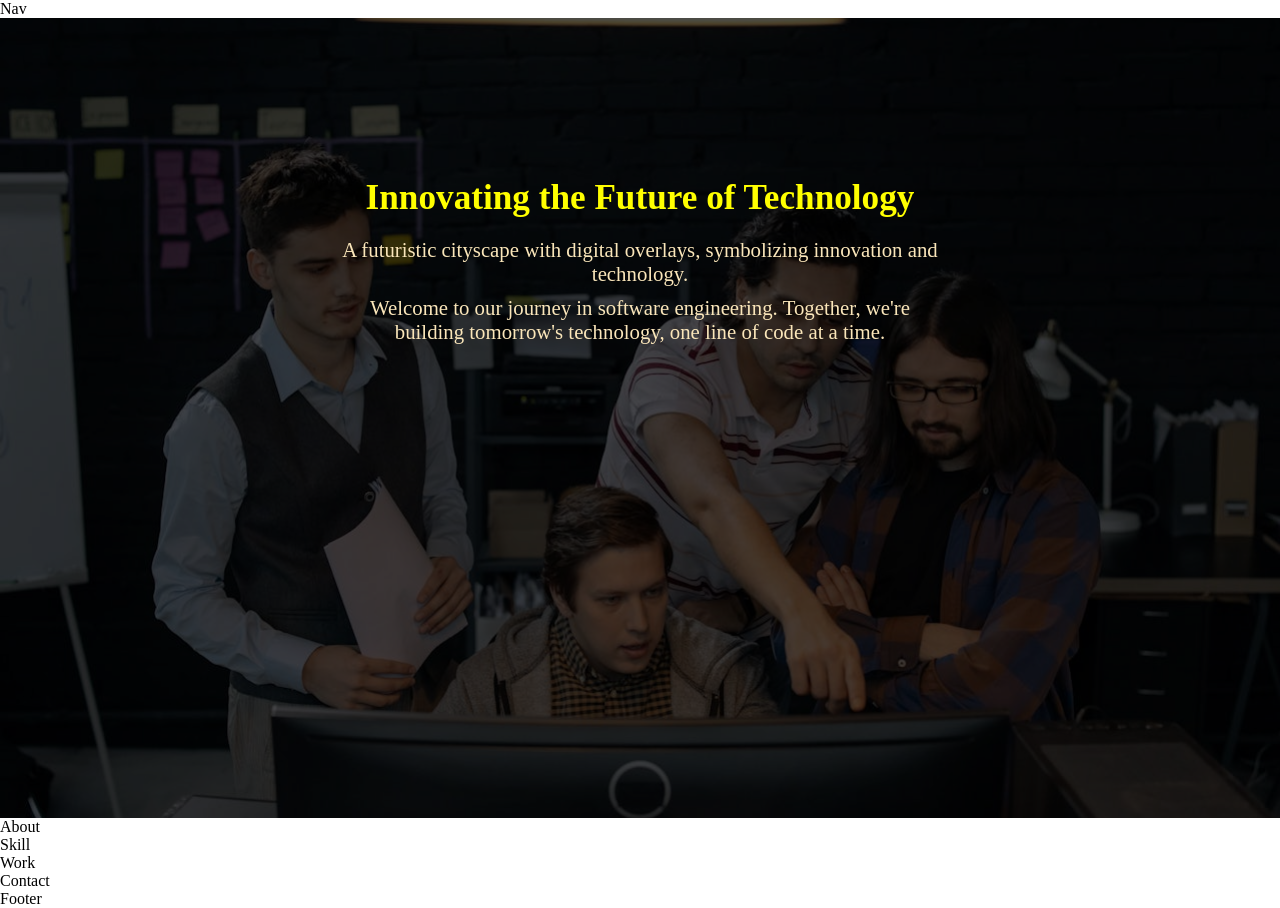
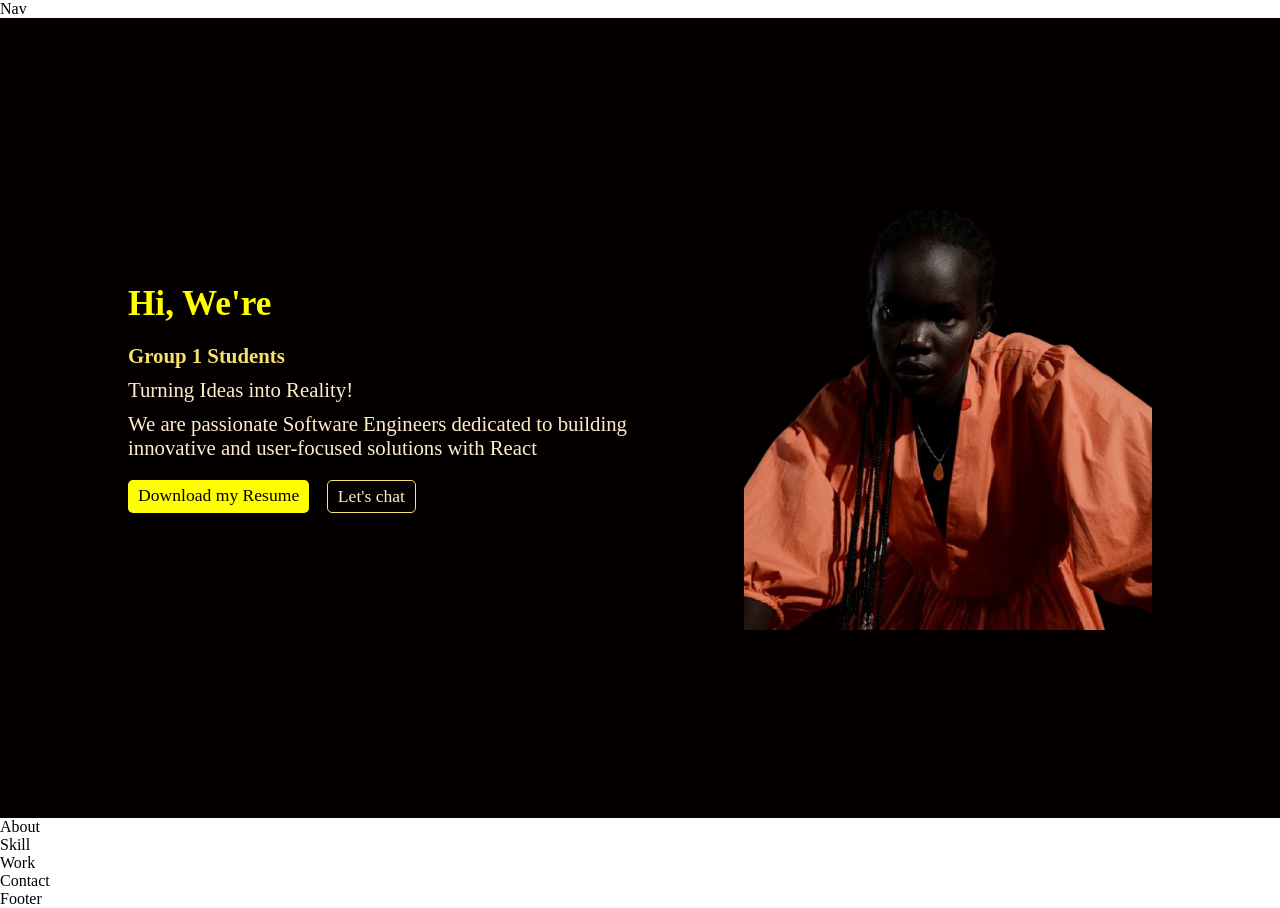
Before and after one commit to PtechNig/portfolio, a React (Vite) app: page / in a window 1280 px wide. Built offline with nearby package versions, Linux system fonts and the light colour scheme; a web font is replaced by a local one.

Commit message:
hero content changed

```diff
--- a/src/components/Hero/Hero.css
+++ b/src/components/Hero/Hero.css
@@ -1,50 +1,67 @@
-
-.slide-container {
-    width: 100%;
-    height: 100vh;
-    overflow: hidden;
+.hero-wrapper{
+  width: 100%;
+  height: 100vh;
+  overflow: hidden;
+  background-color: rgb(5, 0, 0);
+}
+.hero-container {
+  width: 80%;
+  margin: 0 auto;
+  display: flex;
+  justify-content: space-between;
+  align-items: center;
+  gap: 40px;
   }
 
-  .hero-container {
-    position: relative;
-    text-align: center;
-    color: white;
-  }
-
-  .hero-container img {
-    max-height: 100vh;
-    object-fit: cover;
-  }
-
-  .content {
-    position: absolute;
-    top: 0;
-    left: 0;
-    background-color: rgba(0, 0, 0, 0.7);
-    width: 100%;
-    height: 100vh;
-  }
-
-.text {
-    padding: 10px 20px;
-    border-radius: 5px;
-    text-align: center;
-    width: 50%;
-    position: absolute;
-    top: 0;
-    left: 50%;
-    transform: translateX(-50%);
-}
-
-.content h2{
+.hero-content h1{
     color: yellow;
     font-size: 2.2rem;
     padding-bottom: 10px;
     margin-top: 25%;
 }
 
-.content p{
-    color: rgb(250, 230, 186);
+.hero-content p{
+    color: rgb(255, 238, 203);
     font-size: 1.3rem;
     margin-top: 10px;
 }
+
+strong{
+  color: rgb(247, 226, 108);
+}
+
+.btn{
+  display: flex;
+  justify-content: space-between;
+  width: 50%;
+  margin-top: 20px;
+  font-size: 1.1rem;
+}
+
+.btn .resume{
+  background-color: yellow;
+  color:  rgb(5, 0, 0) ;
+  padding: 5px 10px;
+  border-radius: 5px;
+  transition: 0.5s;
+}
+
+.btn .resume:hover{
+  background-color: rgb(247, 226, 108);
+  transform: scale(0.98);
+}
+
+.btn .chat{
+  border: 1px solid rgb(247, 226, 108);
+  padding: 5px 10px;
+  border-radius: 5px;
+  color: rgb(255, 238, 203);
+  transition: 0.5s;
+}
+
+
+.btn .chat:hover{
+  background-color: rgb(247, 226, 108);
+  color: rgb(5, 0, 0);
+  transform: scale(0.98);
+}
--- a/src/components/Hero/Hero.jsx
+++ b/src/components/Hero/Hero.jsx
@@ -1,65 +1,53 @@
-import 'react-slideshow-image/dist/styles.css'
-import { Slide } from 'react-slideshow-image'
+import { motion } from 'framer-motion';
 import './Hero.css'
 
-const fadeImages = [
-  {
-    url: '/assets/image-1.jpg',
-    caption: 'Innovating the Future of Technology',
-    title: 'A futuristic cityscape with digital overlays, symbolizing innovation and technology.',
-    paragraphy: "Welcome to our journey in software engineering. Together, we're building tomorrow's technology, one line of code at a time."
-  },
-  {
-    url: '/assets/image-2.jpg',
-    caption: 'Collaboration is Key',
-    title: 'A diverse group of students working together on laptops, surrounded by whiteboards with brainstorming ideas.',
-    paragraphy: "Teamwork and creativity drive us forward. This is where ideas become solutions."
-  },
-  {
-    url: '/assets/image-3.jpg',
-    caption: 'Learning, Building, Growing',
-    title: 'A symbolic image of a seedling growing into a tree with binary code integrated into the branchesA symbolic image of a seedling growing into a tree with binary code integrated into the branches.',
-    paragraphy: "From coding basics to advanced problem-solving, we are growing as engineers with every project."
-  },
-
-  {
-    url: '/assets/image-4.jpg',
-    caption: 'Our First Steps in Engineering',
-    title: 'A keyboard with the "Enter" key highlighted, representing taking the first step.',
-    paragraphy: "This is our first project, the start of something extraordinary. The future is ours to create."
-  }
-];
 
 
 const Hero = () => {
 
+  const boxVariants = {
+    hidden: { opacity: 0, x: -300 },
+    visible: { opacity: 1, x: 0 },
+  };
+
+
+  const imageVariants = {
+    hidden: { opacity: 0, y: -300 },
+    visible: { opacity: 1, y: 0 },
+  };
 
   return (
-    <div className="slide-container">
-      <Slide
-        duration={10000}
-        transitionDuration={1000}
-        autoplay={true}
-        infinite={true}
-        arrows={false}
-        indicators={false}
+    <div className='hero-wrapper'>
+            <div className="hero-container">
+        <motion.div className='hero-content'
 
-      >
-        {fadeImages.map((fadeImage, index) => (
-          <div className='hero-container' key={index}>
-            <img style={{ width: '100%' }} src={fadeImage.url} />
-            <div className='content'>
+        variants={boxVariants}
+        initial="hidden"
+        animate="visible"
+        transition={{ duration: 0.8 }}
 
-              <div
-              className='text'>
-                <h2>{fadeImage.caption}</h2>
-                <p>{fadeImage.title}</p>
-                <p>{fadeImage.paragraphy}</p>
-              </div>
-            </div>
-          </div>
-        ))}
-      </Slide>
+        >
+            <h1>Hi, We're </h1>
+           <p> <strong> Group 1 Students </strong> </p>
+           <p>Turning Ideas into Reality! </p>
+           <p>We are passionate Software Engineers dedicated to building innovative and user-focused solutions with React</p>
+           <div className='btn'>
+                <a className='resume' href="/assets/resume.pdf" download='resume'> Download my Resume</a>
+                <a className='chat' href="https://wa.me/08035879166" >Let's chat </a>
+           </div>
+
+        </motion.div>
+        <motion.div className='hero-image'
+
+        variants={imageVariants}
+        initial="hidden"
+        animate="visible"
+        transition={{ duration: 0.8 }}
+
+        >
+            <img src="/assets/hero-image.png" alt="" />
+        </motion.div>
+    </div>
     </div>
   )
 }
--- a/src/index.css
+++ b/src/index.css
@@ -10,3 +10,7 @@
 body {
   font-family: "Arima", serif;
 }
+
+a {
+  text-decoration: none;
+}
```
Also changed, not shown: public/assets/hero-image.png (added), 1 other file (tests, documents, lock files or other folders).
